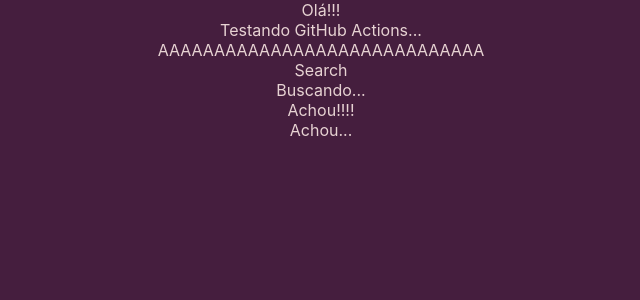
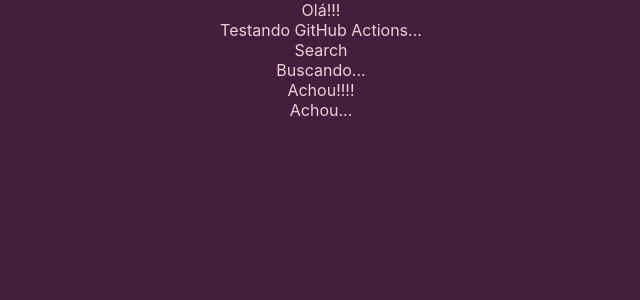
Before and after one commit to Fit-Iuri/github-actions-training, a React (Create React App) app: page / in a window 1280 px wide. Shown: the top 300 px of the page, without its empty margins (319-959 px from the left). Built offline with nearby package versions, Linux system fonts and the light colour scheme.

Commit message:
remov desnecessario

```diff
--- a/src/components/Home/Home.tsx
+++ b/src/components/Home/Home.tsx
@@ -5,7 +5,6 @@
     <div>
       <div>Olá!!!</div>
       <div>Testando GitHub Actions...</div>
-      <div>AAAAAAAAAAAAAAAAAAAAAAAAAAAAA</div>
     </div>
   );
 };
```
